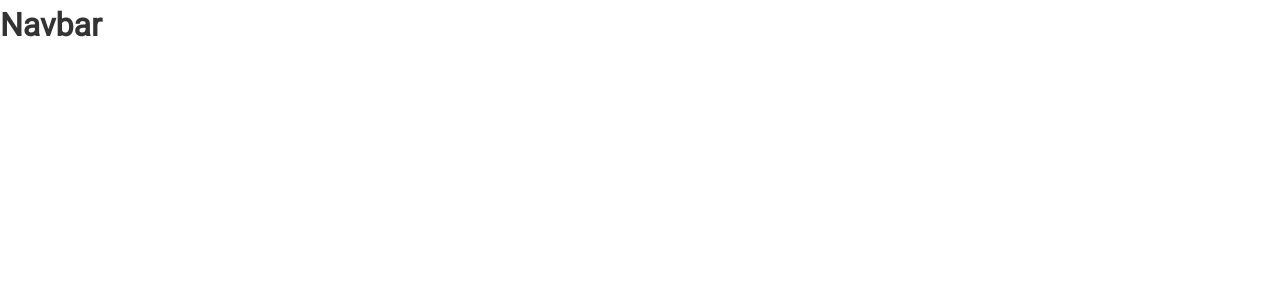
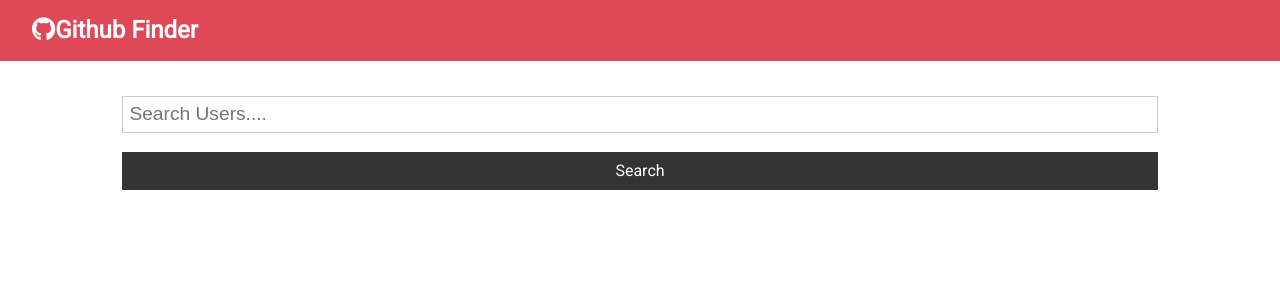
Before and after one commit to crook-nosed/gitCrawler, a React (Create React App) app: page / in a window 1280 px wide. Shown: the top 300 px of the page. Built offline with nearby package versions, Linux system fonts and the light colour scheme.

Commit message:
made changes to main page and navbar

```diff
--- a/public/index.html
+++ b/public/index.html
@@ -13,12 +13,18 @@
 
     <link rel="manifest" href="%PUBLIC_URL%/manifest.json" />
 
+    <link
+      rel="stylesheet"
+      href="https://use.fontawesome.com/releases/v5.10.2/css/all.css"
+      integrity="sha384-rtJEYb85SiYWgfpCr0jn174XgJTn4rptSOQsMroFBPQSGLdOC5IbubP6lJ35qoM9"
+      crossorigin="anonymous"
+    />
+
     <title>Github Finder</title>
   </head>
   <body>
     <noscript>You need to enable JavaScript to run this app.</noscript>
     <!-- This div is where our app will output. It is also called main app component or root component. -->
     <div id="root"></div>
-
   </body>
 </html>
--- a/src/App.js
+++ b/src/App.js
@@ -1,12 +1,49 @@
 import React, { Component } from "react";
+import Navbar from "./components/layout/Navbar";
+// import UserItem from "./components/users/UserItem";
+import Users from "./components/users/Users";
+import Search from "./components/users/Search";
+import axios from "axios";
 import "./App.css";
-import Navbar from "./components/layout/Navbar";
 
 class App extends Component {
+  state = {
+    users: [],
+    loading: false
+  };
+
+  // async componentDidMount() {
+  //   this.setState({ loading: true });
+  //   const res = await axios.get(
+  //     `https://api.github.com/users?client_id=${process.env.REACT_APP_GITHUB_CLIENT_ID}&client_secret=${process.env.REACT_APP_GITHUB_CLIENT_SECRET}`
+  //   );
+  //   this.setState({ users: res.data, loading: false });
+  // }
+
+  // Search Github Users
+  searchUsers = async text => {
+    this.setState({ loading: true });
+    const res = await axios.get(
+      `https://api.github.com/search/users?q=${text}&client_id=${process.env.REACT_APP_GITHUB_CLIENT_ID}&client_secret=${process.env.REACT_APP_GITHUB_CLIENT_SECRET}`
+    );
+    this.setState({ users: res.data.items, loading: false });
+  };
+
+  // clear users from the state
+  clearUsers = () => this.setState({ users: [], loading: false });
   render() {
+    const { users, loading } = this.state;
     return (
       <div className='App'>
         <Navbar />
+        <div className='container'>
+          <Search
+            searchUsers={this.searchUsers}
+            clearUsers={this.clearUsers}
+            showClear={users.length > 0 ? true : false}
+          />
+          <Users loading={loading} users={users} />
+        </div>
       </div>
     );
   }
--- a/src/components/layout/Navbar.js
+++ b/src/components/layout/Navbar.js
@@ -1,13 +1,25 @@
-import React, { Component } from "react";
+import React from "react";
+import PropTypes from "prop-types";
 
-export class Navbar extends Component {
-  render() {
-    return (
-      <div>
-        <h1>Navbar</h1>
-      </div>
-    );
-  }
-}
+const Navbar = props => {
+  return (
+    <nav className='navbar bg-primary'>
+      <h1>
+        <i className={props.icon}></i>
+        {props.title}
+      </h1>
+    </nav>
+  );
+};
+
+Navbar.defaultProps = {
+  title: "Github Finder",
+  icon: "fab fa-github"
+};
+
+Navbar.propTypes = {
+  title: PropTypes.string.isRequired,
+  icon: PropTypes.string.isRequired
+};
 
 export default Navbar;
```
